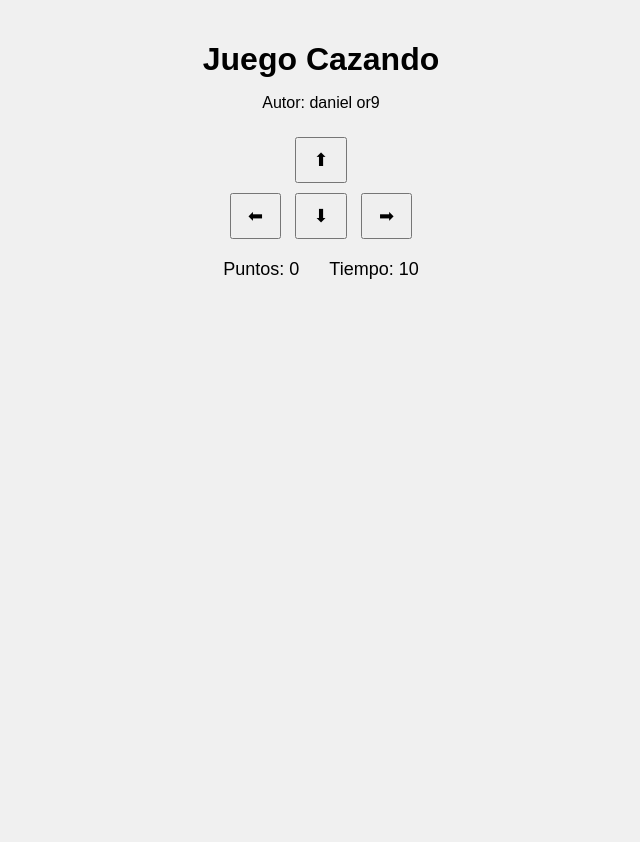
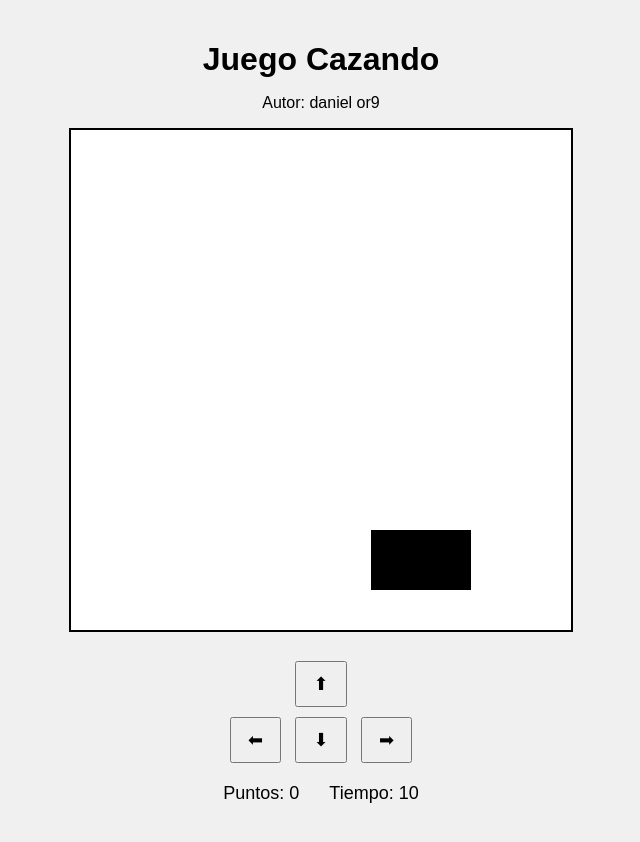
Before and after one commit to danielorrala555-spec/Juego_cazando, a plain HTML site: page cazando.html in a window 1280 px wide. Shown: the whole page, without its empty margins (319-959 px from the left). Before the commit the page ends 800 px from the top, so only its background shows below. Drawn offline with Linux system fonts and the light colour scheme.

Commit message:
add graficarGato function

```diff
--- a/cazando.html
+++ b/cazando.html
@@ -5,10 +5,11 @@
   <link rel="stylesheet" href="cazando.css">
 
 </head>
-<body>
+<body onload="graficarGato()">
 
   <h1>Juego Cazando</h1>
   <p>Autor: daniel or9</p>
+  <canvas id="canvas" width="500" height="500" id="areaJuegos"></canvas>
 
 
   <div class="controles">
--- a/cazando.js
+++ b/cazando.js
@@ -0,0 +1,8 @@
+const canvas = document.getElementById('canvas');
+const ctx = canvas.getContext('2d');
+let anchoGato = 100;
+let altoGato = 60;
+function graficarGato(){
+    ctx.fillStyle = 'black';
+    ctx.fillRect(300, 400, anchoGato, altoGato);
+}
```
